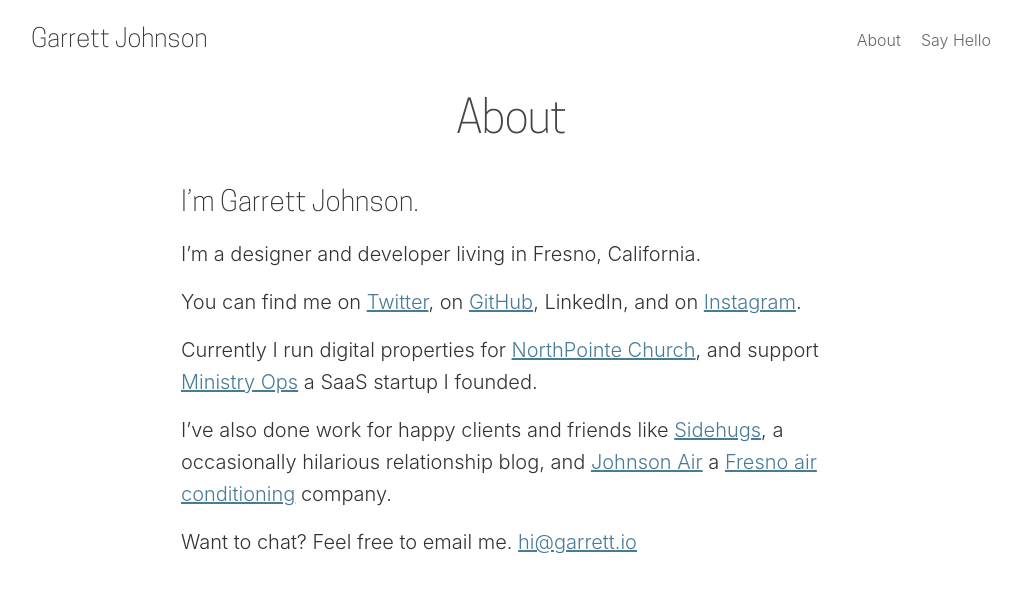
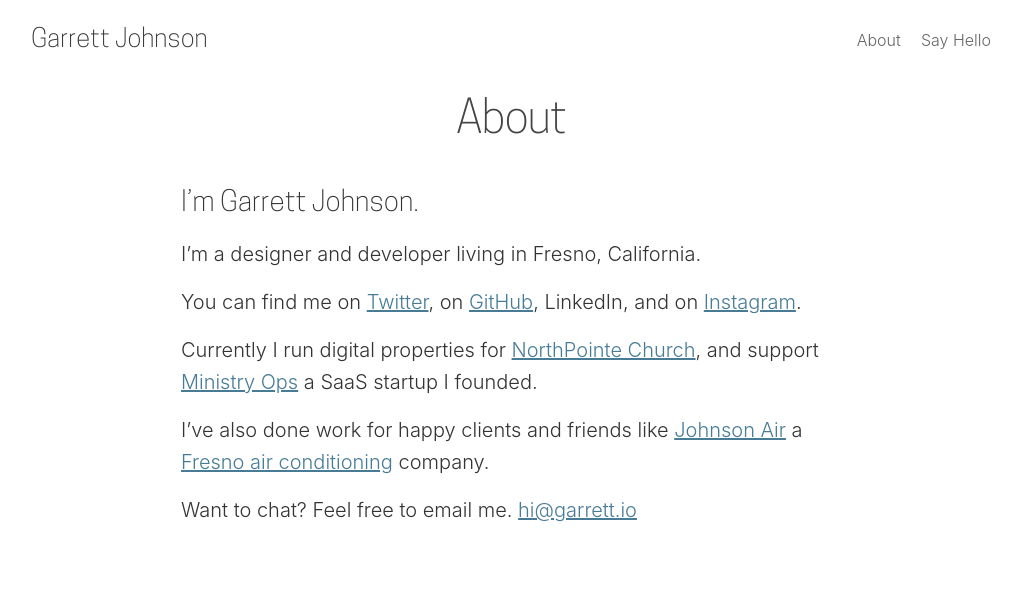
Before and after one commit to garrettjohnson/garrett.io, a Jekyll site: the page built from about.md, in a window 1280 px wide. Shown: the top 593 px of the page, without its empty margins (129-1150 px from the left). Built offline with Jekyll 4.4.1, drawn with Linux system fonts in a browser that asks for light colours.

```diff
--- a/about.md
+++ b/about.md
@@ -13,6 +13,6 @@ You can find me on [Twitter](https://twitter.com/neverarriving), on [GitHub](htt
 
 Currently I run digital properties for [NorthPointe Church](https://www.northpointe.org/), and support [Ministry Ops](http://ministryops.com) a SaaS startup I founded.
 
-I’ve also done work for happy clients and friends like [Sidehugs](http://sidehugs.com), a occasionally hilarious relationship blog, and [Johnson Air](https://johnsonair.net/) a [Fresno air conditioning](https://johnsonair.net/what-we-do/) company.
+I’ve also done work for happy clients and friends like [Johnson Air](https://johnsonair.net/) a [Fresno air conditioning](https://johnsonair.net/what-we-do/) company.
 
 Want to chat? Feel free to email me. [hi@garrett.io](mailto:hi@garrett.io)
```
Also changed, not shown: 2017-playlist.md (added, +5 -0 lines).
